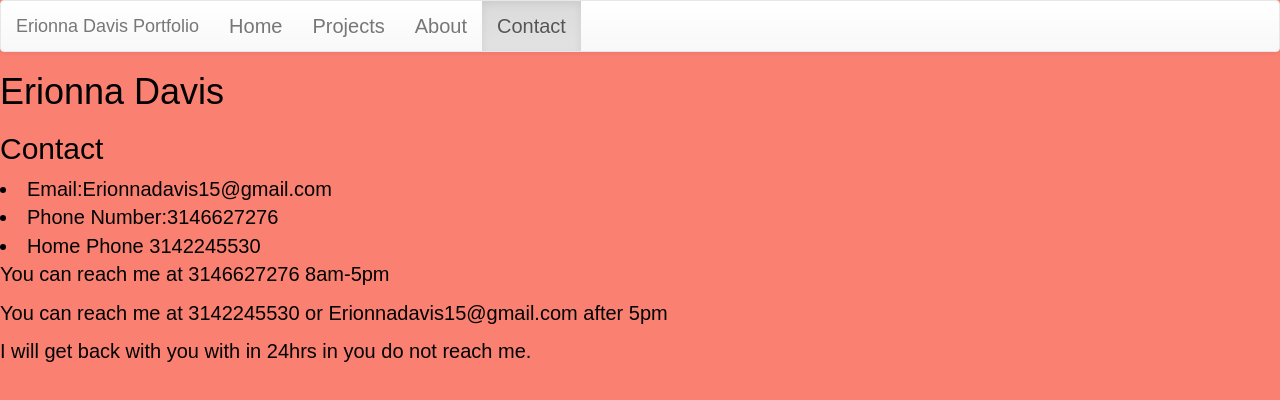
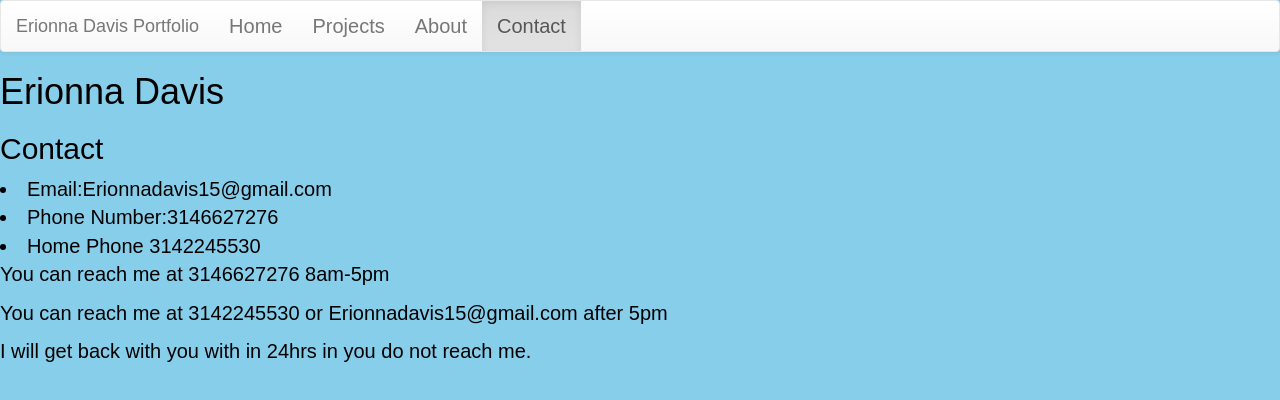
Before and after one commit to ErionnaDavis/portfolio, a plain HTML site: page contact.html in a window 1280 px wide. Drawn offline with nearby package versions, Linux system fonts and the light colour scheme.

Commit message:
color change

```diff
--- a/contact.css
+++ b/contact.css
@@ -1,6 +1,6 @@
 body{
 color:black;
-background:salmon;
+background:skyblue;
 font-size: 20px;
 font-family:Arial;
 }
```
